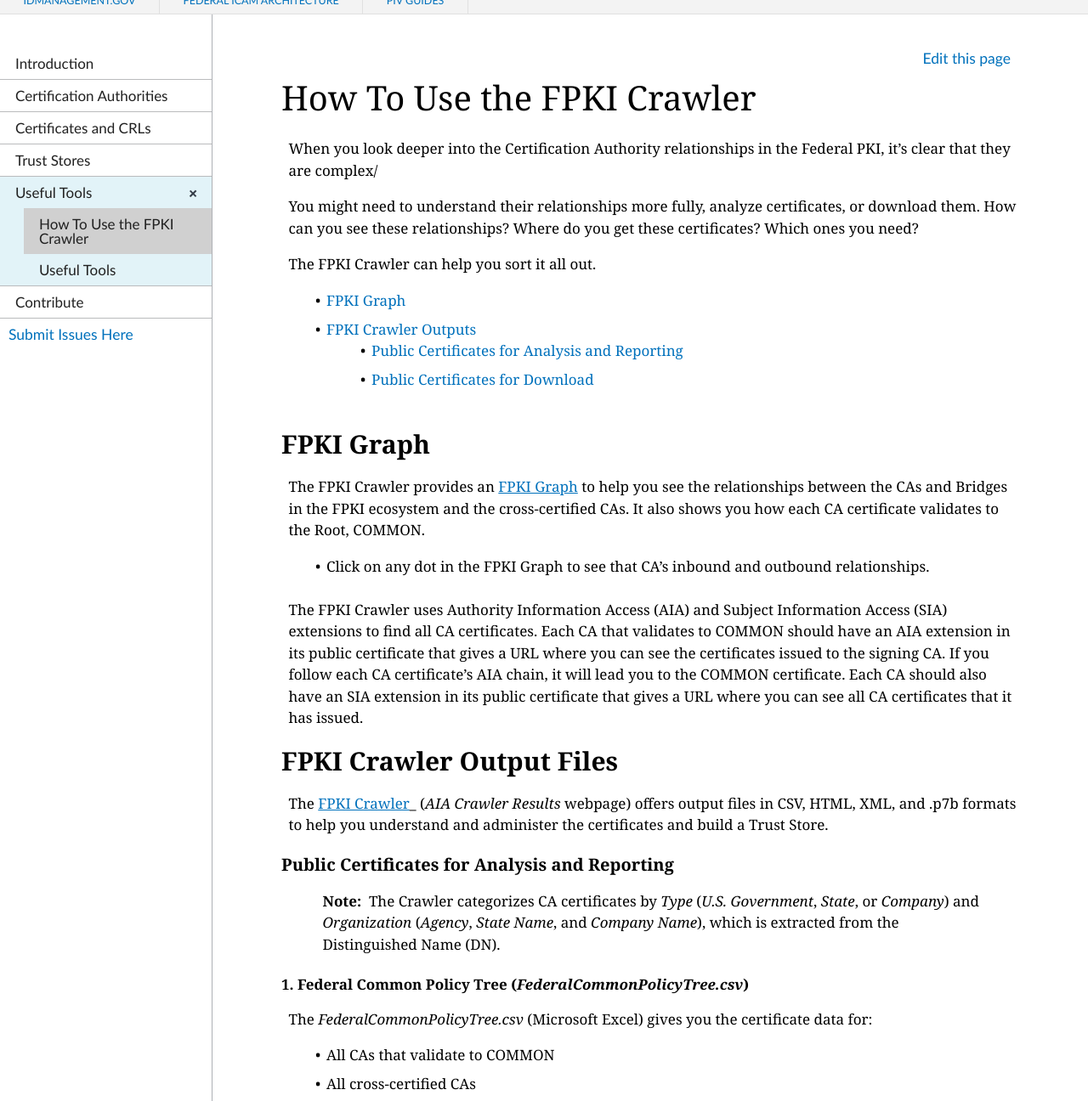
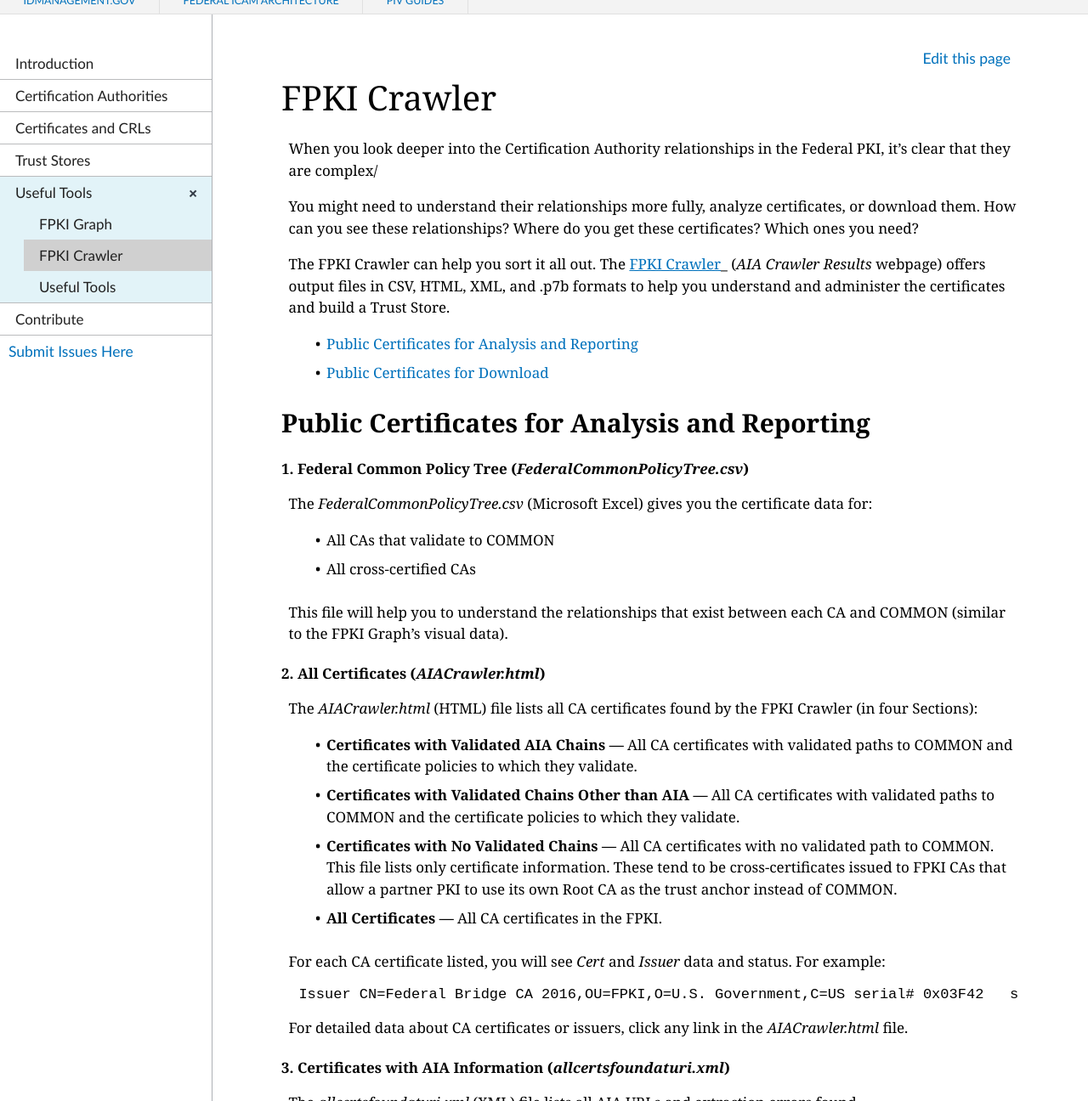
Before and after one commit to GSA/fpki-guides, a Jekyll site: the page built from _tools/02_fpki_crawler.md, in a window 1280 px wide and 1400 px high, cut to the strip 104-1400 px from the top of the window. Shown: the whole strip at 85% size. Built offline with Jekyll 4.4.1, drawn with Linux system fonts in a browser that asks for light colours; nearby versions of some CDN libraries.

Commit message:
breakout of graph and crawler

```diff
--- a/_tools/01_fpki_crawler.md
+++ b/_tools/02_fpki_crawler.md
@@ -1,6 +1,6 @@
 ---
 layout: default
-title: How To Use the FPKI Crawler
+title: FPKI Crawler
 collection: tools
 permalink: tools/fpkicrawler/
 ---
@@ -9,28 +9,12 @@ When you look deeper into the Certification Authority relationships in the Feder
 
 You might need to understand their relationships more fully, analyze certificates, or download them. How can you see these relationships? Where do you get these certificates? Which ones you need?
 
-The FPKI Crawler can help you sort it all out.
+The FPKI Crawler can help you sort it all out. The [FPKI Crawler](https://fpki-graph.fpki-lab.gov/crawler/){:target="_blank"}_ (_AIA Crawler Results_ webpage) offers output files in CSV, HTML, XML, and .p7b formats to help you understand and administer the certificates and build a Trust Store.
 
-* [FPKI Graph](#fpki-graph)
-* [FPKI Crawler Outputs](#fpki-crawler-outputs)
-  * [Public Certificates for Analysis and Reporting](#public-certificates-for-analysis-and-reporting)
-  * [Public Certificates for Download](#public-certificates-for-download)
+* [Public Certificates for Analysis and Reporting](#public-certificates-for-analysis-and-reporting)
+* [Public Certificates for Download](#public-certificates-for-download)
 
-## FPKI Graph
-
-The FPKI Crawler provides an [FPKI Graph](https://fpki-graph.fpki-lab.gov/){:target="_blank"} to help you see the relationships between the CAs and Bridges in the FPKI ecosystem and the cross-certified CAs. It also shows you how each CA certificate validates to the Root, COMMON.
-
-* Click on any dot in the FPKI Graph to see that CA's inbound and outbound relationships.
-
-The FPKI Crawler uses Authority Information Access (AIA) and Subject Information Access (SIA) extensions to find all CA certificates. Each CA that validates to COMMON should have an AIA extension in its public certificate that gives a URL where you can see the certificates issued to the signing CA. If you follow each CA certificate’s AIA chain, it will lead you to the COMMON certificate. Each CA should also have an SIA extension in its public certificate that gives a URL where you can see all CA certificates that it has issued.
-
-## FPKI Crawler Output Files
-
-The [FPKI Crawler](https://fpki-graph.fpki-lab.gov/crawler/){:target="_blank"}_ (_AIA Crawler Results_ webpage) offers output files in CSV, HTML, XML, and .p7b formats to help you understand and administer the certificates and build a Trust Store.
-
-### Public Certificates for Analysis and Reporting
-
-> **Note:**&nbsp;&nbsp;The Crawler categorizes CA certificates by _Type_ (_U.S. Government_, _State_, or _Company_) and _Organization_ (_Agency_, _State Name_, and _Company Name_), which is extracted from the Distinguished Name (DN).
+## Public Certificates for Analysis and Reporting
 
 #### 1. Federal Common Policy Tree (_FederalCommonPolicyTree.csv_)
 
@@ -75,7 +59,7 @@ The _allcerts.csv_ (Microsoft Excel) file lists all CA certificates found. This
 * If found in a certificate, the Online Certificate Status Protocol (OCSP) and the Certificate Revocation List Distribution Point (CRLDP) URLs will be listed in the file.
 * The AIA and SIA URLs for Object Identifiers (OIDs) will be listed in the file. The OIDs are id-ad-caIssuers, id-ad-caRepository, and id-ad-timeStamping.
 
-### Public Certificates for Download
+## Public Certificates for Download
 
 The FPKI Crawler provides all CA public certificates that it finds for analysis and download.
 
```
Also changed, not shown: _tools/01_fpki_graph.md (added, +10 -0 lines).
